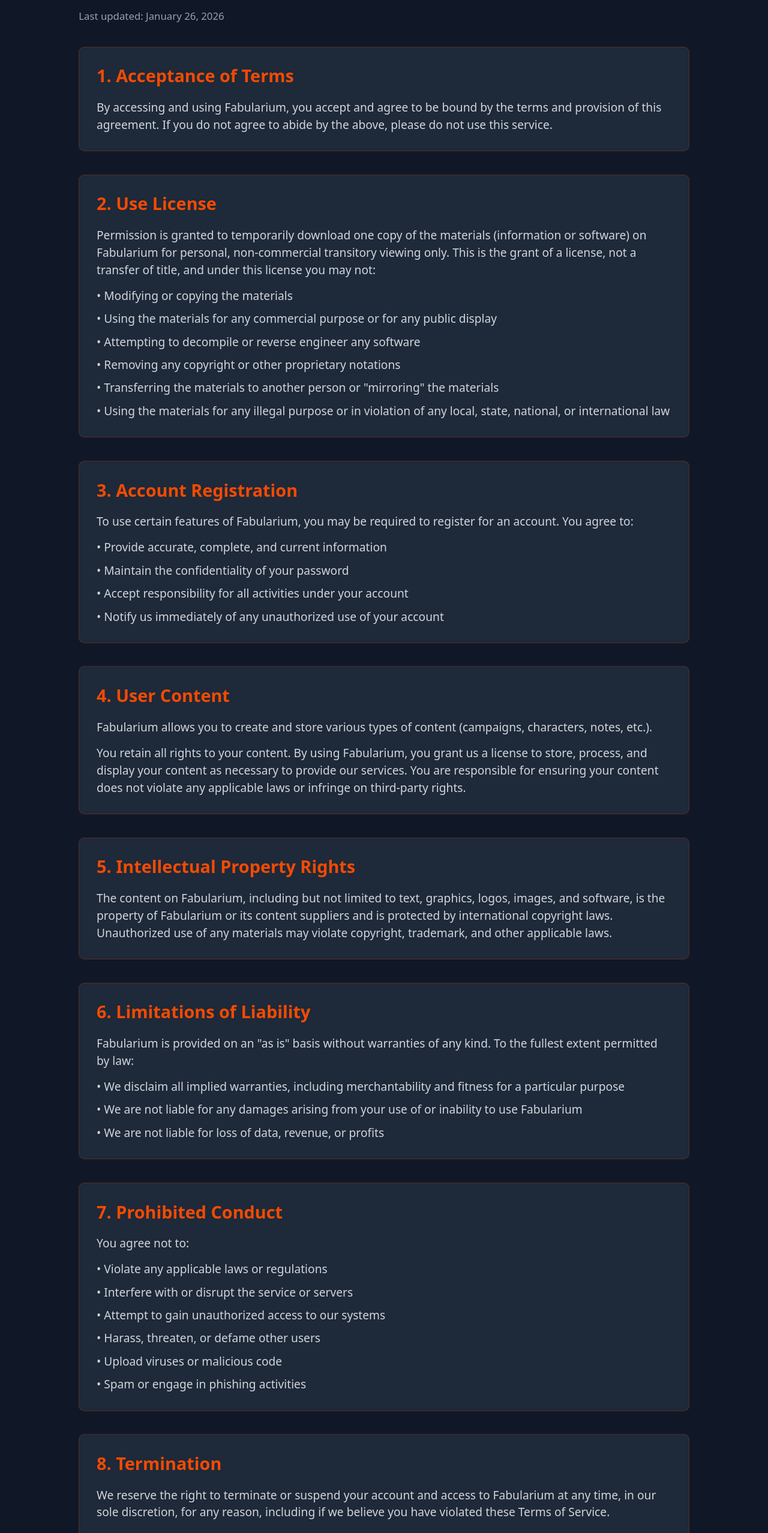
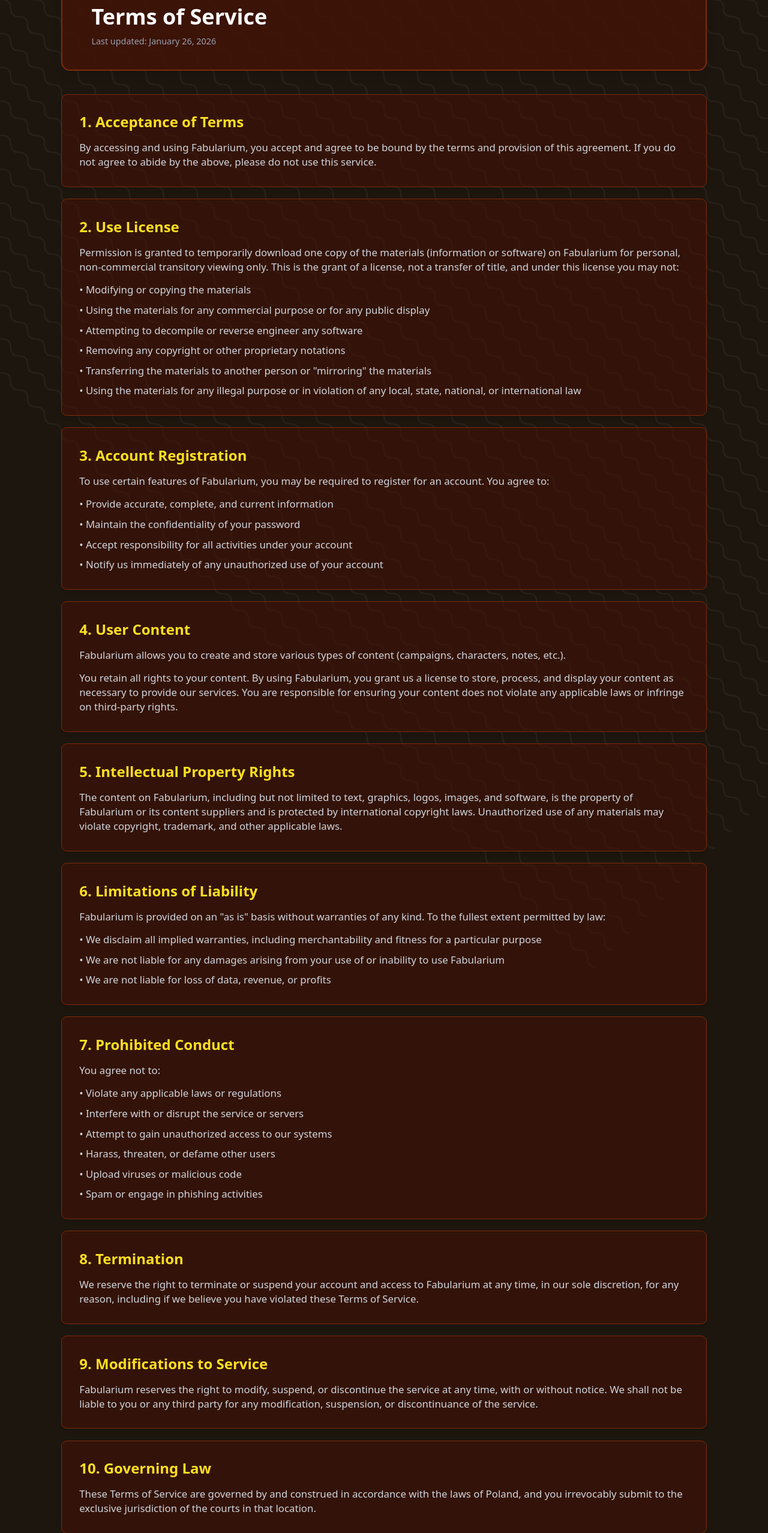
Before and after one commit to Sacharow/Fabularium, a React (Vite) app in the folder frontend/: page /Terms in a window 1280 px wide. Shown: the part 245-2800 px from the top of the page at 60% size. Built offline with nearby package versions, Linux system fonts and the light colour scheme; no server answers.

Commit message:
adjusted info pages' style to better fit the project

```diff
--- a/frontend/src/assets/pages/Resources.tsx
+++ b/frontend/src/assets/pages/Resources.tsx
@@ -213,7 +213,7 @@
       <div className="w-full">
         <div className="grid grid-cols-8 gap-6">
           <div className="relative col-span-2">
-            <div className="fixed top-0 left-0 h-screen w-1/5 px-4 pt-16 border-r border-orange-700 bg-orange-500/10">
+            <div className="fixed top-4 left-0 h-screen w-1/5 px-4 pt-16 border-r border-orange-700 bg-orange-500/10">
               <h1 className="font-bold text-2xl">Category</h1>
               <div className="flex flex-col pt-6 gap-y-2">
                 <ResourcesSidebar
--- a/frontend/src/assets/pages/info/Policy.tsx
+++ b/frontend/src/assets/pages/info/Policy.tsx
@@ -4,31 +4,28 @@
   const navigate = useNavigate();
 
   return (
-    <div className="min-h-screen flex flex-col bg-gray-900 text-gray-100">
-      {/* Back Button */}
-      <div className="pt-6 px-6 max-w-6xl mx-auto w-full">
+    <div className="flex items-center justify-center py-16 px-4">
+      <div className="w-full max-w-4xl">
+        {/* Back Button */}
         <button
           onClick={() => navigate(-1)}
-          className="text-orange-600 hover:text-orange-500 underline mb-6"
+          className="text-yellow-300 hover:text-yellow-200 underline mb-6 text-sm"
         >
           ← Back
         </button>
-      </div>
 
-      {/* Main Content */}
-      <div className="flex-1 max-w-4xl mx-auto w-full px-6 py-8">
-        {/* Header */}
-        <div className="mb-8">
-          <h1 className="text-4xl font-bold text-white mb-2">Privacy Policy</h1>
-          <p className="text-gray-400 text-sm">Last updated: January 26, 2026</p>
+        {/* Header Card */}
+        <div className="bg-orange-950/80 border-2 rounded-xl py-8 px-10 border-orange-900 shadow-lg mb-8">
+          <h1 className="text-3xl font-bold text-white mb-2">Privacy Policy</h1>
+          <p className="text-gray-400 text-xs">Last updated: January 26, 2026</p>
         </div>
 
         {/* Content Sections */}
-        <div className="space-y-8">
+        <div className="space-y-4">
           {/* Introduction */}
-          <section className="bg-gray-800 rounded-lg p-6 border border-orange-700/30">
-            <h2 className="text-2xl font-bold text-orange-600 mb-4">Introduction</h2>
-            <p className="text-gray-300">
+          <section className="bg-orange-950/60 border border-orange-900 rounded-lg p-6 shadow-md">
+            <h2 className="text-xl font-bold text-yellow-300 mb-3">Introduction</h2>
+            <p className="text-gray-300 text-sm">
               Fabularium ("we", "our", or "us") is committed to protecting your privacy. This Privacy Policy explains
               how we collect, use, disclose, and otherwise process your information in connection with our website,
               applications, and services.
@@ -36,29 +33,29 @@
           </section>
 
           {/* Information We Collect */}
-          <section className="bg-gray-800 rounded-lg p-6 border border-orange-700/30">
-            <h2 className="text-2xl font-bold text-orange-600 mb-4">Information We Collect</h2>
-            <div className="space-y-4 text-gray-300">
+          <section className="bg-orange-950/60 border border-orange-900 rounded-lg p-6 shadow-md">
+            <h2 className="text-xl font-bold text-yellow-300 mb-4">Information We Collect</h2>
+            <div className="space-y-3 text-gray-300 text-sm">
               <div>
-                <h3 className="font-semibold text-white mb-2">Personal Information</h3>
+                <h3 className="font-semibold text-yellow-300 mb-1">Personal Information</h3>
                 <p>
                   When you create an account, we collect: email address, username, password, and profile information.
                 </p>
               </div>
               <div>
-                <h3 className="font-semibold text-white mb-2">Campaign Data</h3>
+                <h3 className="font-semibold text-yellow-300 mb-1">Campaign Data</h3>
                 <p>
                   Information about your campaigns, characters, NPCs, locations, and other content you create within Fabularium.
                 </p>
               </div>
               <div>
-                <h3 className="font-semibold text-white mb-2">Usage Information</h3>
+                <h3 className="font-semibold text-yellow-300 mb-1">Usage Information</h3>
                 <p>
                   Data about how you interact with our service, including IP addresses, browser type, pages visited, and timestamps.
                 </p>
               </div>
               <div>
-                <h3 className="font-semibold text-white mb-2">Cookies</h3>
+                <h3 className="font-semibold text-yellow-300 mb-1">Cookies</h3>
                 <p>
                   We use cookies and similar technologies to enhance your experience and remember your preferences.
                 </p>
@@ -67,9 +64,9 @@
           </section>
 
           {/* How We Use Information */}
-          <section className="bg-gray-800 rounded-lg p-6 border border-orange-700/30">
-            <h2 className="text-2xl font-bold text-orange-600 mb-4">How We Use Your Information</h2>
-            <ul className="text-gray-300 space-y-2">
+          <section className="bg-orange-950/60 border border-orange-900 rounded-lg p-6 shadow-md">
+            <h2 className="text-xl font-bold text-yellow-300 mb-4">How We Use Your Information</h2>
+            <ul className="text-gray-300 space-y-2 text-sm">
               <li>✓ To provide and maintain our service</li>
               <li>✓ To process your account and enable you to access features</li>
               <li>✓ To communicate with you about updates and changes</li>
@@ -80,9 +77,9 @@
           </section>
 
           {/* Data Security */}
-          <section className="bg-gray-800 rounded-lg p-6 border border-orange-700/30">
-            <h2 className="text-2xl font-bold text-orange-600 mb-4">Data Security</h2>
-            <p className="text-gray-300">
+          <section className="bg-orange-950/60 border border-orange-900 rounded-lg p-6 shadow-md">
+            <h2 className="text-xl font-bold text-yellow-300 mb-3">Data Security</h2>
+            <p className="text-gray-300 text-sm">
               We implement appropriate technical and organizational measures to protect your personal information against
               unauthorized access, alteration, disclosure, or destruction. However, no method of transmission over the internet
               or electronic storage is 100% secure.
@@ -90,21 +87,21 @@
           </section>
 
           {/* Data Retention */}
-          <section className="bg-gray-800 rounded-lg p-6 border border-orange-700/30">
-            <h2 className="text-2xl font-bold text-orange-600 mb-4">Data Retention</h2>
-            <p className="text-gray-300">
+          <section className="bg-orange-950/60 border border-orange-900 rounded-lg p-6 shadow-md">
+            <h2 className="text-xl font-bold text-yellow-300 mb-3">Data Retention</h2>
+            <p className="text-gray-300 text-sm">
               We retain your personal information for as long as your account is active or as needed to provide our services.
               You can request deletion of your account and associated data at any time.
             </p>
           </section>
 
           {/* Sharing Information */}
-          <section className="bg-gray-800 rounded-lg p-6 border border-orange-700/30">
-            <h2 className="text-2xl font-bold text-orange-600 mb-4">Sharing Your Information</h2>
-            <p className="text-gray-300 mb-3">
+          <section className="bg-orange-950/60 border border-orange-900 rounded-lg p-6 shadow-md">
+            <h2 className="text-xl font-bold text-yellow-300 mb-3">Sharing Your Information</h2>
+            <p className="text-gray-300 mb-3 text-sm">
               We do not sell, trade, or rent your personal information to third parties. We may share information with:
             </p>
-            <ul className="text-gray-300 space-y-2">
+            <ul className="text-gray-300 space-y-2 text-sm">
               <li>• Service providers who assist us in operating our website and conducting our business</li>
               <li>• Law enforcement if required by law</li>
               <li>• Other parties with your consent</li>
@@ -112,12 +109,12 @@
           </section>
 
           {/* Your Rights */}
-          <section className="bg-gray-800 rounded-lg p-6 border border-orange-700/30">
-            <h2 className="text-2xl font-bold text-orange-600 mb-4">Your Rights</h2>
-            <p className="text-gray-300 mb-3">
+          <section className="bg-orange-950/60 border border-orange-900 rounded-lg p-6 shadow-md">
+            <h2 className="text-xl font-bold text-yellow-300 mb-3">Your Rights</h2>
+            <p className="text-gray-300 mb-3 text-sm">
               Depending on your location, you may have certain rights regarding your personal information:
             </p>
-            <ul className="text-gray-300 space-y-2">
+            <ul className="text-gray-300 space-y-2 text-sm">
               <li>• Right to access your data</li>
               <li>• Right to correct inaccurate data</li>
               <li>• Right to delete your data</li>
@@ -127,31 +124,28 @@
           </section>
 
           {/* Contact Information */}
-          <section className="bg-orange-900/20 rounded-lg p-6 border border-orange-700/30">
-            <h2 className="text-2xl font-bold text-orange-600 mb-4">Contact Us</h2>
-            <p className="text-gray-300">
+          <section className="bg-orange-900/40 border border-orange-700 rounded-lg p-6 shadow-md">
+            <h2 className="text-xl font-bold text-yellow-300 mb-3">Contact Us</h2>
+            <p className="text-gray-300 text-sm">
               If you have questions about this Privacy Policy or our privacy practices, please contact us at:
             </p>
-            <p className="text-gray-300 mt-3">
-              <a href="mailto:privacy@fabularium.dev" className="text-orange-500 hover:text-orange-400">
+            <p className="text-gray-300 mt-3 text-sm">
+              <a href="mailto:privacy@fabularium.dev" className="text-yellow-300 hover:text-yellow-200">
                 privacy@fabularium.dev
               </a>
             </p>
           </section>
 
           {/* Changes to Policy */}
-          <section className="bg-gray-800 rounded-lg p-6 border border-orange-700/30">
-            <h2 className="text-2xl font-bold text-orange-600 mb-4">Changes to This Policy</h2>
-            <p className="text-gray-300">
+          <section className="bg-orange-950/60 border border-orange-900 rounded-lg p-6 shadow-md">
+            <h2 className="text-xl font-bold text-yellow-300 mb-3">Changes to This Policy</h2>
+            <p className="text-gray-300 text-sm">
               We may update this Privacy Policy from time to time. We will notify you of any changes by posting the new
               Privacy Policy on this page and updating the "Last updated" date above.
             </p>
           </section>
         </div>
       </div>
-
-      {/* Footer Spacing */}
-      <div className="py-8"></div>
     </div>
   );
 }
--- a/frontend/src/assets/pages/info/Terms.tsx
+++ b/frontend/src/assets/pages/info/Terms.tsx
@@ -4,45 +4,42 @@
   const navigate = useNavigate();
 
   return (
-    <div className="min-h-screen flex flex-col bg-gray-900 text-gray-100">
-      {/* Back Button */}
-      <div className="pt-6 px-6 max-w-6xl mx-auto w-full">
+    <div className="flex items-center justify-center py-16 px-4">
+      <div className="w-full max-w-4xl">
+        {/* Back Button */}
         <button
           onClick={() => navigate(-1)}
-          className="text-orange-600 hover:text-orange-500 underline mb-6"
+          className="text-yellow-300 hover:text-yellow-200 underline mb-6 text-sm"
         >
           ← Back
         </button>
-      </div>
 
-      {/* Main Content */}
-      <div className="flex-1 max-w-4xl mx-auto w-full px-6 py-8">
-        {/* Header */}
-        <div className="mb-8">
-          <h1 className="text-4xl font-bold text-white mb-2">Terms of Service</h1>
-          <p className="text-gray-400 text-sm">Last updated: January 26, 2026</p>
+        {/* Header Card */}
+        <div className="bg-orange-950/80 border-2 rounded-xl py-8 px-10 border-orange-900 shadow-lg mb-8">
+          <h1 className="text-3xl font-bold text-white mb-2">Terms of Service</h1>
+          <p className="text-gray-400 text-xs">Last updated: January 26, 2026</p>
         </div>
 
         {/* Content Sections */}
-        <div className="space-y-8">
+        <div className="space-y-4">
           {/* Acceptance of Terms */}
-          <section className="bg-gray-800 rounded-lg p-6 border border-orange-700/30">
-            <h2 className="text-2xl font-bold text-orange-600 mb-4">1. Acceptance of Terms</h2>
-            <p className="text-gray-300">
+          <section className="bg-orange-950/60 border border-orange-900 rounded-lg p-6 shadow-md">
+            <h2 className="text-xl font-bold text-yellow-300 mb-3">1. Acceptance of Terms</h2>
+            <p className="text-gray-300 text-sm">
               By accessing and using Fabularium, you accept and agree to be bound by the terms and provision of this agreement.
               If you do not agree to abide by the above, please do not use this service.
             </p>
           </section>
 
           {/* Use License */}
-          <section className="bg-gray-800 rounded-lg p-6 border border-orange-700/30">
-            <h2 className="text-2xl font-bold text-orange-600 mb-4">2. Use License</h2>
-            <p className="text-gray-300 mb-3">
+          <section className="bg-orange-950/60 border border-orange-900 rounded-lg p-6 shadow-md">
+            <h2 className="text-xl font-bold text-yellow-300 mb-3">2. Use License</h2>
+            <p className="text-gray-300 mb-3 text-sm">
               Permission is granted to temporarily download one copy of the materials (information or software) on Fabularium
               for personal, non-commercial transitory viewing only. This is the grant of a license, not a transfer of title,
               and under this license you may not:
             </p>
-            <ul className="text-gray-300 space-y-2">
+            <ul className="text-gray-300 space-y-2 text-sm">
               <li>• Modifying or copying the materials</li>
               <li>• Using the materials for any commercial purpose or for any public display</li>
               <li>• Attempting to decompile or reverse engineer any software</li>
@@ -53,12 +50,12 @@
           </section>
 
           {/* Account Registration */}
-          <section className="bg-gray-800 rounded-lg p-6 border border-orange-700/30">
-            <h2 className="text-2xl font-bold text-orange-600 mb-4">3. Account Registration</h2>
-            <p className="text-gray-300 mb-3">
+          <section className="bg-orange-950/60 border border-orange-900 rounded-lg p-6 shadow-md">
+            <h2 className="text-xl font-bold text-yellow-300 mb-3">3. Account Registration</h2>
+            <p className="text-gray-300 mb-3 text-sm">
               To use certain features of Fabularium, you may be required to register for an account. You agree to:
             </p>
-            <ul className="text-gray-300 space-y-2">
+            <ul className="text-gray-300 space-y-2 text-sm">
               <li>• Provide accurate, complete, and current information</li>
               <li>• Maintain the confidentiality of your password</li>
               <li>• Accept responsibility for all activities under your account</li>
@@ -67,12 +64,12 @@
           </section>
 
           {/* User Content */}
-          <section className="bg-gray-800 rounded-lg p-6 border border-orange-700/30">
-            <h2 className="text-2xl font-bold text-orange-600 mb-4">4. User Content</h2>
-            <p className="text-gray-300 mb-3">
+          <section className="bg-orange-950/60 border border-orange-900 rounded-lg p-6 shadow-md">
+            <h2 className="text-xl font-bold text-yellow-300 mb-3">4. User Content</h2>
+            <p className="text-gray-300 mb-3 text-sm">
               Fabularium allows you to create and store various types of content (campaigns, characters, notes, etc.).
             </p>
-            <p className="text-gray-300">
+            <p className="text-gray-300 text-sm">
               You retain all rights to your content. By using Fabularium, you grant us a license to store, process, and
               display your content as necessary to provide our services. You are responsible for ensuring your content does
               not violate any applicable laws or infringe on third-party rights.
@@ -80,9 +77,9 @@
           </section>
 
           {/* Intellectual Property */}
-          <section className="bg-gray-800 rounded-lg p-6 border border-orange-700/30">
-            <h2 className="text-2xl font-bold text-orange-600 mb-4">5. Intellectual Property Rights</h2>
-            <p className="text-gray-300">
+          <section className="bg-orange-950/60 border border-orange-900 rounded-lg p-6 shadow-md">
+            <h2 className="text-xl font-bold text-yellow-300 mb-3">5. Intellectual Property Rights</h2>
+            <p className="text-gray-300 text-sm">
               The content on Fabularium, including but not limited to text, graphics, logos, images, and software, is the
               property of Fabularium or its content suppliers and is protected by international copyright laws. Unauthorized
               use of any materials may violate copyright, trademark, and other applicable laws.
@@ -90,12 +87,12 @@
           </section>
 
           {/* Limitations of Liability */}
-          <section className="bg-gray-800 rounded-lg p-6 border border-orange-700/30">
-            <h2 className="text-2xl font-bold text-orange-600 mb-4">6. Limitations of Liability</h2>
-            <p className="text-gray-300 mb-3">
+          <section className="bg-orange-950/60 border border-orange-900 rounded-lg p-6 shadow-md">
+            <h2 className="text-xl font-bold text-yellow-300 mb-3">6. Limitations of Liability</h2>
+            <p className="text-gray-300 mb-3 text-sm">
               Fabularium is provided on an "as is" basis without warranties of any kind. To the fullest extent permitted by law:
             </p>
-            <ul className="text-gray-300 space-y-2">
+            <ul className="text-gray-300 space-y-2 text-sm">
               <li>• We disclaim all implied warranties, including merchantability and fitness for a particular purpose</li>
               <li>• We are not liable for any damages arising from your use of or inability to use Fabularium</li>
               <li>• We are not liable for loss of data, revenue, or profits</li>
@@ -103,12 +100,12 @@
           </section>
 
           {/* Prohibited Conduct */}
-          <section className="bg-gray-800 rounded-lg p-6 border border-orange-700/30">
-            <h2 className="text-2xl font-bold text-orange-600 mb-4">7. Prohibited Conduct</h2>
-            <p className="text-gray-300 mb-3">
+          <section className="bg-orange-950/60 border border-orange-900 rounded-lg p-6 shadow-md">
+            <h2 className="text-xl font-bold text-yellow-300 mb-3">7. Prohibited Conduct</h2>
+            <p className="text-gray-300 mb-3 text-sm">
               You agree not to:
             </p>
-            <ul className="text-gray-300 space-y-2">
+            <ul className="text-gray-300 space-y-2 text-sm">
               <li>• Violate any applicable laws or regulations</li>
               <li>• Interfere with or disrupt the service or servers</li>
               <li>• Attempt to gain unauthorized access to our systems</li>
@@ -119,49 +116,46 @@
           </section>
 
           {/* Termination */}
-          <section className="bg-gray-800 rounded-lg p-6 border border-orange-700/30">
-            <h2 className="text-2xl font-bold text-orange-600 mb-4">8. Termination</h2>
-            <p className="text-gray-300">
+          <section className="bg-orange-950/60 border border-orange-900 rounded-lg p-6 shadow-md">
+            <h2 className="text-xl font-bold text-yellow-300 mb-3">8. Termination</h2>
+            <p className="text-gray-300 text-sm">
               We reserve the right to terminate or suspend your account and access to Fabularium at any time, in our sole
               discretion, for any reason, including if we believe you have violated these Terms of Service.
             </p>
           </section>
 
           {/* Modifications to Service */}
-          <section className="bg-gray-800 rounded-lg p-6 border border-orange-700/30">
-            <h2 className="text-2xl font-bold text-orange-600 mb-4">9. Modifications to Service</h2>
-            <p className="text-gray-300">
+          <section className="bg-orange-950/60 border border-orange-900 rounded-lg p-6 shadow-md">
+            <h2 className="text-xl font-bold text-yellow-300 mb-3">9. Modifications to Service</h2>
+            <p className="text-gray-300 text-sm">
               Fabularium reserves the right to modify, suspend, or discontinue the service at any time, with or without notice.
               We shall not be liable to you or any third party for any modification, suspension, or discontinuance of the service.
             </p>
           </section>
 
           {/* Governing Law */}
-          <section className="bg-gray-800 rounded-lg p-6 border border-orange-700/30">
-            <h2 className="text-2xl font-bold text-orange-600 mb-4">10. Governing Law</h2>
-            <p className="text-gray-300">
+          <section className="bg-orange-950/60 border border-orange-900 rounded-lg p-6 shadow-md">
+            <h2 className="text-xl font-bold text-yellow-300 mb-3">10. Governing Law</h2>
+            <p className="text-gray-300 text-sm">
               These Terms of Service are governed by and construed in accordance with the laws of Poland, and you irrevocably
               submit to the exclusive jurisdiction of the courts in that location.
             </p>
           </section>
 
           {/* Contact Information */}
-          <section className="bg-orange-900/20 rounded-lg p-6 border border-orange-700/30">
-            <h2 className="text-2xl font-bold text-orange-600 mb-4">Contact Us</h2>
-            <p className="text-gray-300">
+          <section className="bg-orange-900/40 border border-orange-700 rounded-lg p-6 shadow-md">
+            <h2 className="text-xl font-bold text-yellow-300 mb-3">Contact Us</h2>
+            <p className="text-gray-300 text-sm">
               If you have any questions about these Terms of Service, please contact us at:
             </p>
-            <p className="text-gray-300 mt-3">
-              <a href="mailto:legal@fabularium.dev" className="text-orange-500 hover:text-orange-400">
+            <p className="text-gray-300 mt-3 text-sm">
+              <a href="mailto:legal@fabularium.dev" className="text-yellow-300 hover:text-yellow-200">
                 legal@fabularium.dev
               </a>
             </p>
           </section>
         </div>
       </div>
-
-      {/* Footer Spacing */}
-      <div className="py-8"></div>
     </div>
   );
 }
```
Also changed, not shown: frontend/src/assets/pages/info/About.tsx (+34 -38 lines), frontend/src/assets/pages/info/Contact.tsx (+39 -47 lines).
